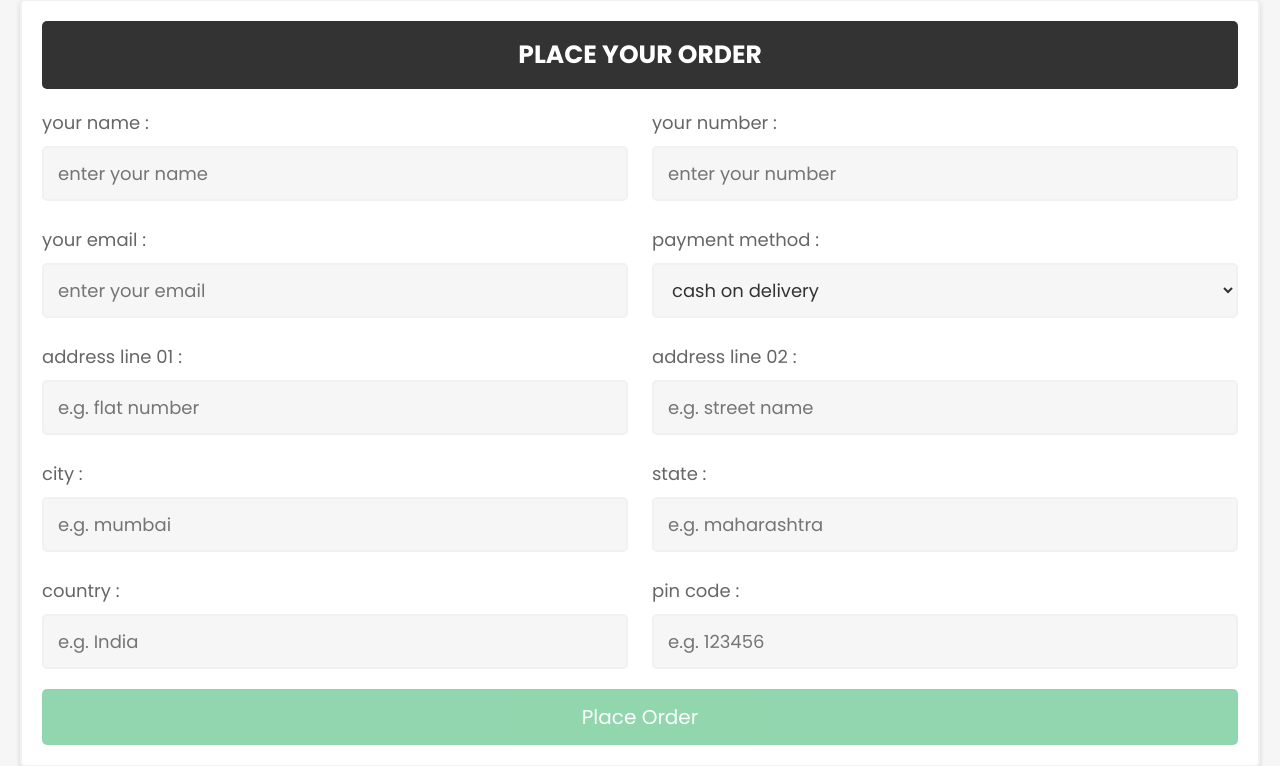
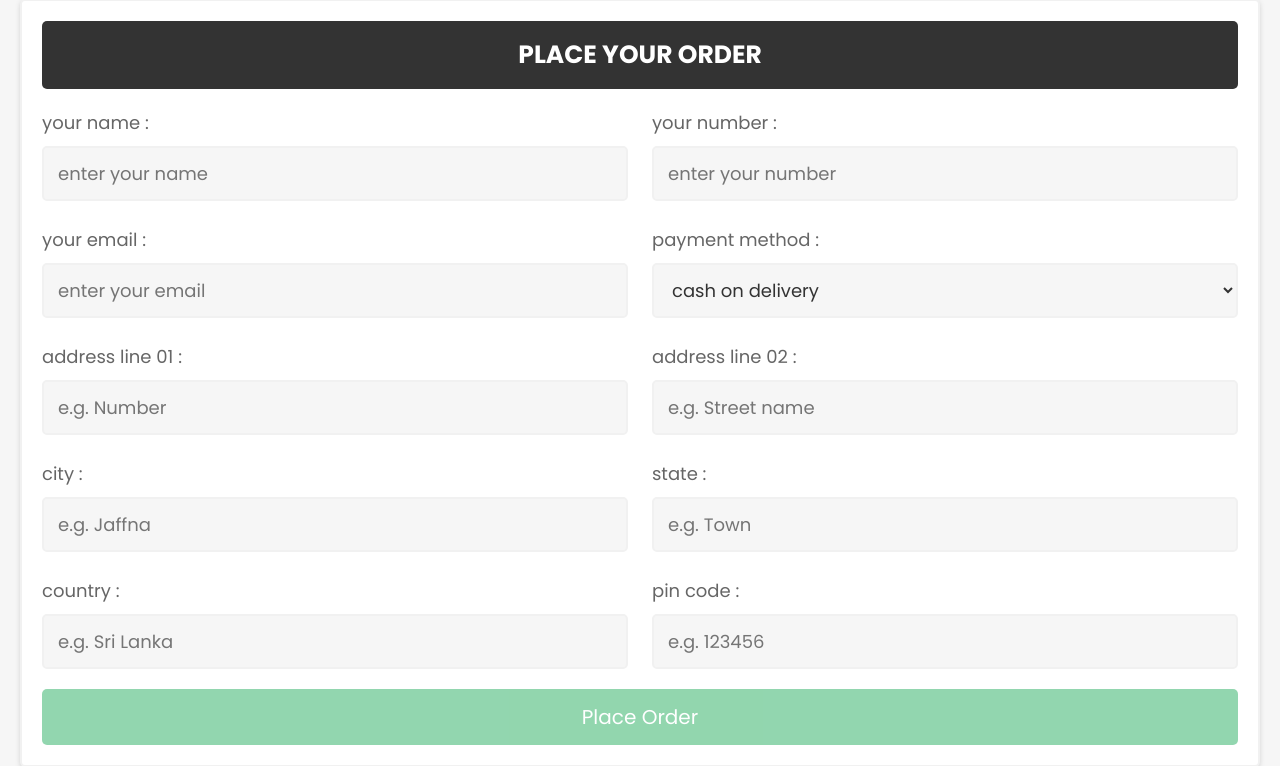
Before and after one commit to Sujeevan006/restaurant, a PHP site: page /checkout.php in a window 1280 px wide. Shown: the part 271-1037 px from the top of the page. Run offline with PHP 8.4, Linux system fonts and the light colour scheme; a user stored in the database is signed in; data comes from the database, SQL or seed files in the repository; some libraries are stand-ins or nearby versions.

Commit message:
place order modifications

```diff
--- a/checkout.php
+++ b/checkout.php
@@ -132,23 +132,23 @@ if(isset($_POST['order'])){
 
          <div class="inputBox">
             <span>address line 01 :</span>
-            <input type="text" name="flat" placeholder="e.g. flat number" class="box" required>
+            <input type="text" name="flat" placeholder="e.g. Number" class="box" required>
          </div>
          <div class="inputBox">
             <span>address line 02 :</span>
-            <input type="text" name="street" placeholder="e.g. street name" class="box" required>
+            <input type="text" name="street" placeholder="e.g. Street name" class="box" required>
          </div>
          <div class="inputBox">
             <span>city :</span>
-            <input type="text" name="city" placeholder="e.g. mumbai" class="box" required>
+            <input type="text" name="city" placeholder="e.g. Jaffna" class="box" required>
          </div>
          <div class="inputBox">
             <span>state :</span>
-            <input type="text" name="state" placeholder="e.g. maharashtra" class="box" required>
+            <input type="text" name="state" placeholder="e.g. Town" class="box" required>
          </div>
          <div class="inputBox">
             <span>country :</span>
-            <input type="text" name="country" placeholder="e.g. India" class="box" required>
+            <input type="text" name="country" placeholder="e.g. Sri Lanka" class="box" required>
          </div>
          <div class="inputBox">
             <span>pin code :</span>
```
